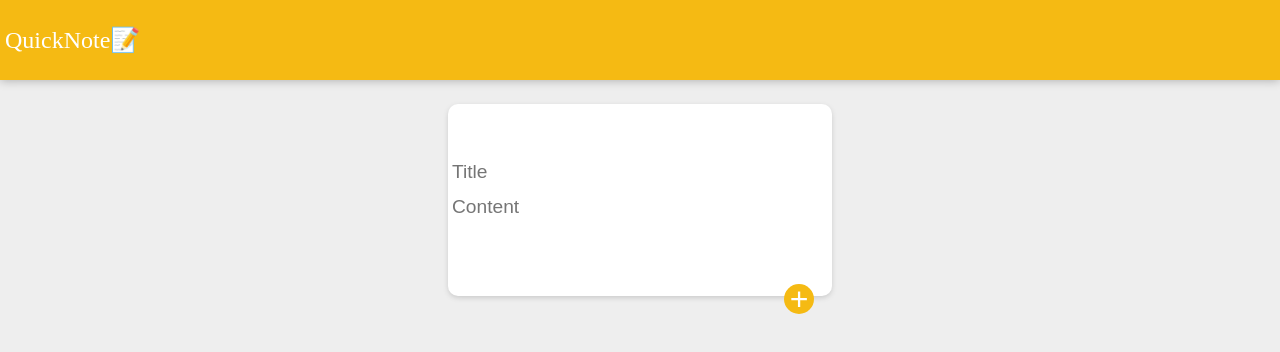
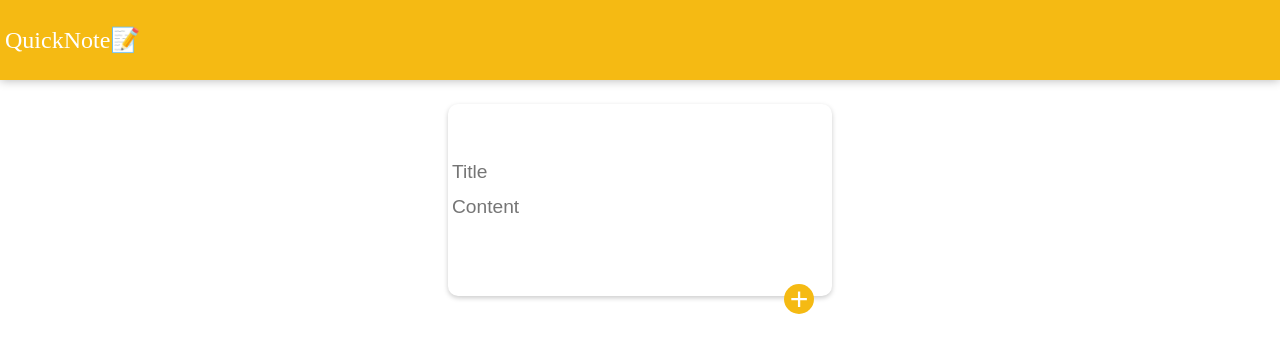
Before and after one commit to saishmungase/Quick-Note, a React (Vite) app: page / in a window 1280 px wide. Shown: the top 352 px of the page. Built offline with nearby package versions, Linux system fonts and the light colour scheme.

Commit message:
backgroundcolor-issue-fixed

```diff
--- a/src/index.css
+++ b/src/index.css
@@ -21,7 +21,6 @@ html, body{
 .app{
   height: 100%;
   width: 100%;
-  background: #eee;
 }
 
 header{
```
